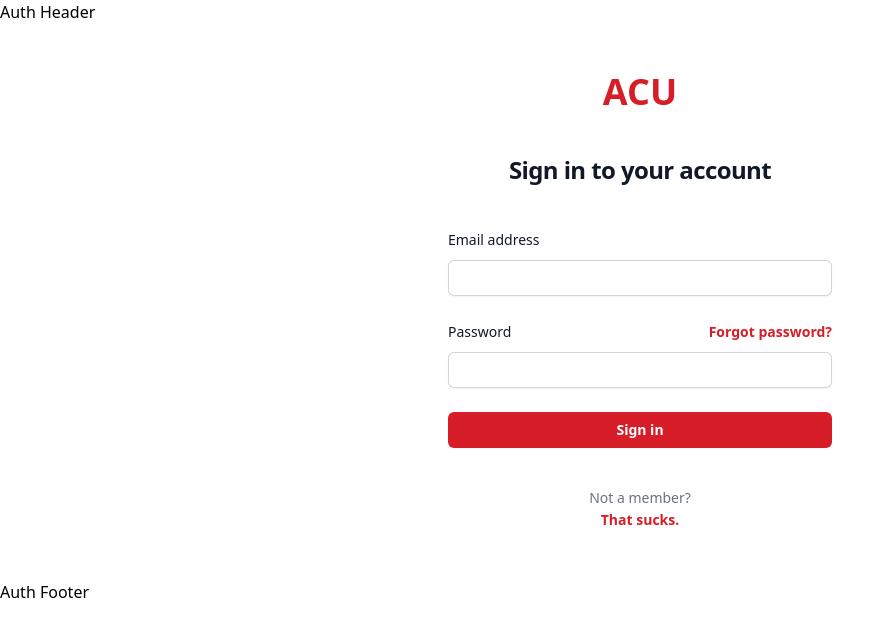
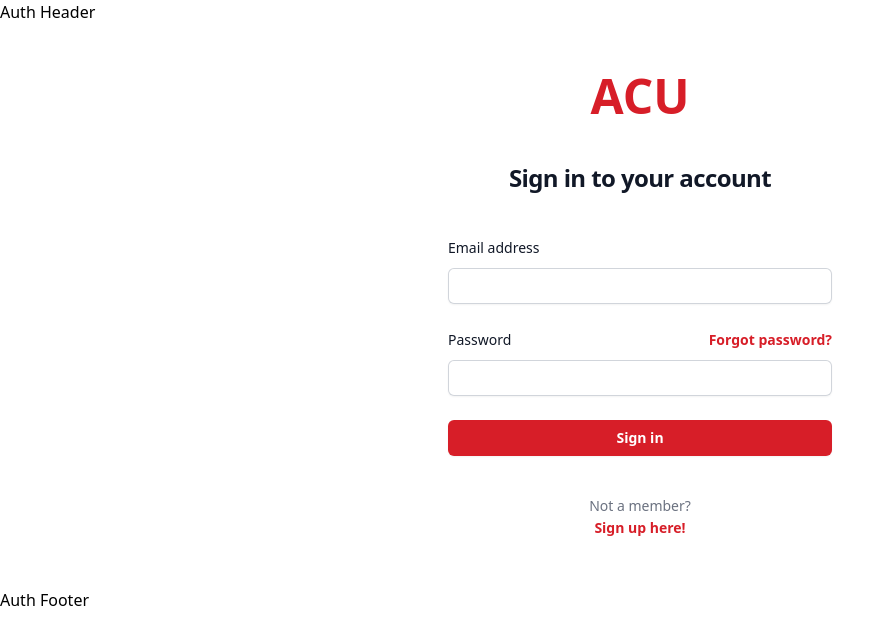
Before and after one commit to junioryono/Bank-Website, a React (Vite) app: page /login in a window 1280 px wide. Shown: the top 644 px of the page, without its empty margins (0-895 px from the left). Built offline with nearby package versions, Linux system fonts and the light colour scheme.

Commit message:
linked buttons

```diff
--- a/src/pages/login/index.jsx
+++ b/src/pages/login/index.jsx
@@ -1,6 +1,7 @@
 import { useEffect } from "react";
 import { useNavigate } from "react-router-dom";
 import { useAuth } from "../../context/auth";
+import { Link } from "react-router-dom";
 
 export default function Login() {
    const { username } = useAuth();
@@ -19,7 +20,7 @@
    return (
       <div className="flex min-h-full flex-col justify-center px-6 py-12 lg:px-8">
          <div className="sm:mx-auto sm:w-full sm:max-w-sm">
-            <div className="flex items-center justify-center text-4xl font-bold text-[#D71E28] cursor-default"> ACU</div>
+            <div className="flex items-center justify-center text-5xl font-bold text-[#D71E28] cursor-default"> ACU</div>
             <h2 className="mt-10 text-center text-2xl font-bold leading-9 tracking-tight text-gray-900">
                Sign in to your account
             </h2>
@@ -49,9 +50,9 @@
                         Password
                      </label>
                      <div className="text-sm">
-                        <a href="#" className="font-semibold text-[#D71E28] hover:text-red-500">
+                        <Link to="/" className="font-semibold text-[#D71E28] hover:text-red-500 cursor-pointer">
                            Forgot password?
-                        </a>
+                        </Link>
                      </div>
                   </div>
                   <div className="mt-2">
@@ -76,9 +77,11 @@
                </div>
             </form>
 
-            <p className="mt-10 text-center text-sm text-gray-500">
-               Not a member?
-               <div className="font-semibold leading-6 text-[#D71E28] cursor-default">That sucks.</div>
+            <p className="mt-10 text-center text-sm text-gray-500 flex-col">
+               <div>Not a member?</div>
+               <Link to="/" className="font-semibold leading-6 text-[#D71E28] cursor-pointer">
+                  Sign up here!
+               </Link>
             </p>
          </div>
       </div>
```
